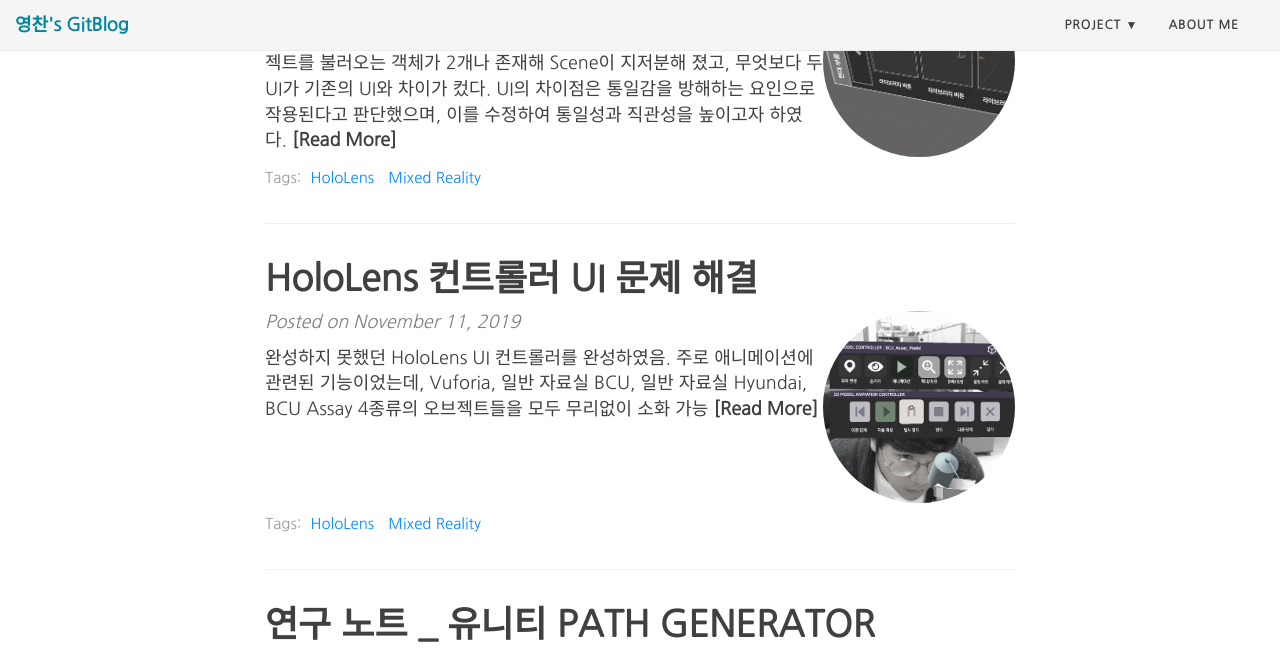
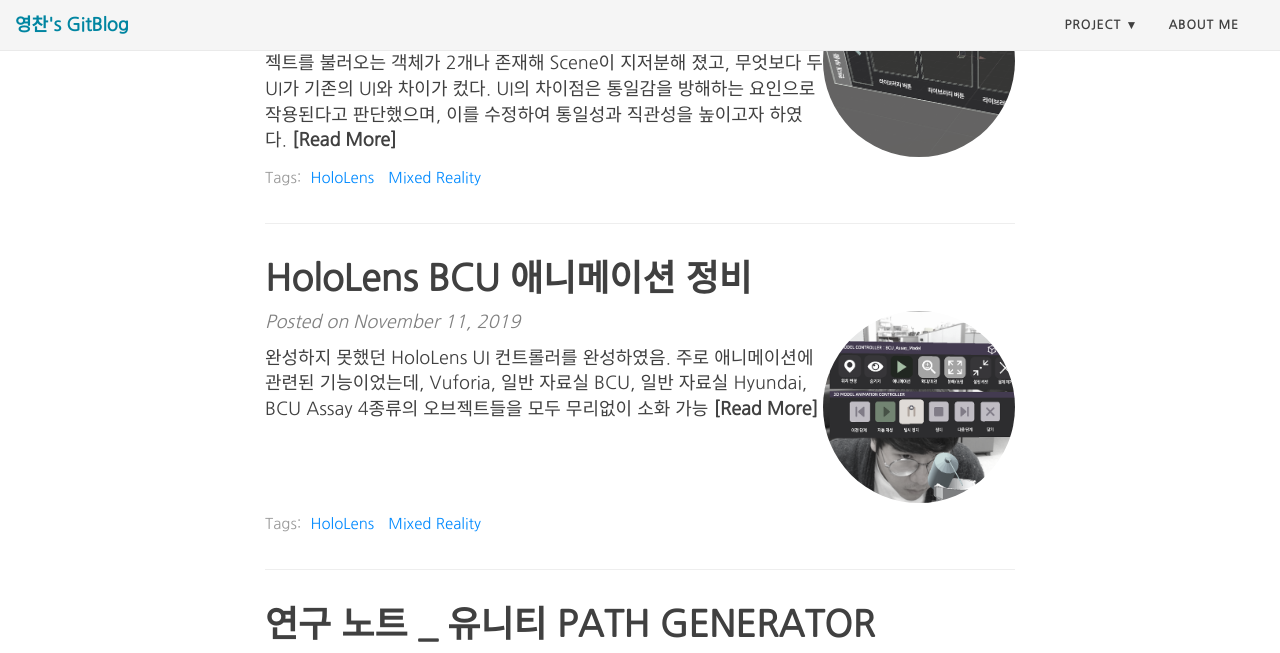
Before and after one commit to charlieppark/charlieppark.github.io-backup, a Jekyll site: the page built from index.html, in a window 1280 px wide and 900 px high, scrolled down 1599 px, cut to the strip 0-653 px from the top of the window. Built offline with Jekyll 4.4.1, drawn with Linux system fonts in a browser that asks for light colours; nearby versions of some CDN libraries; the list of posts is cut into pages by our own code.

Commit message:
modify MR post 002

```diff
--- a/_posts/2019-11-11-HoloLens002.md
+++ b/_posts/2019-11-11-HoloLens002.md
@@ -1,9 +1,9 @@
 ---
 layout: post
-title:  HoloLens 컨트롤러 UI 문제 해결
+title:  HoloLens BCU 애니메이션 정비
 tags: [HoloLens,Mixed Reality]
 image: /img/post/MR/title002.png
-bigimg: /img/nobgimage.png
+bigimg: /img/bg/MR/bg002.gif
 comments: true
 ---
 
```
Also changed, not shown: img/bg/MR/bg002.gif (added).
